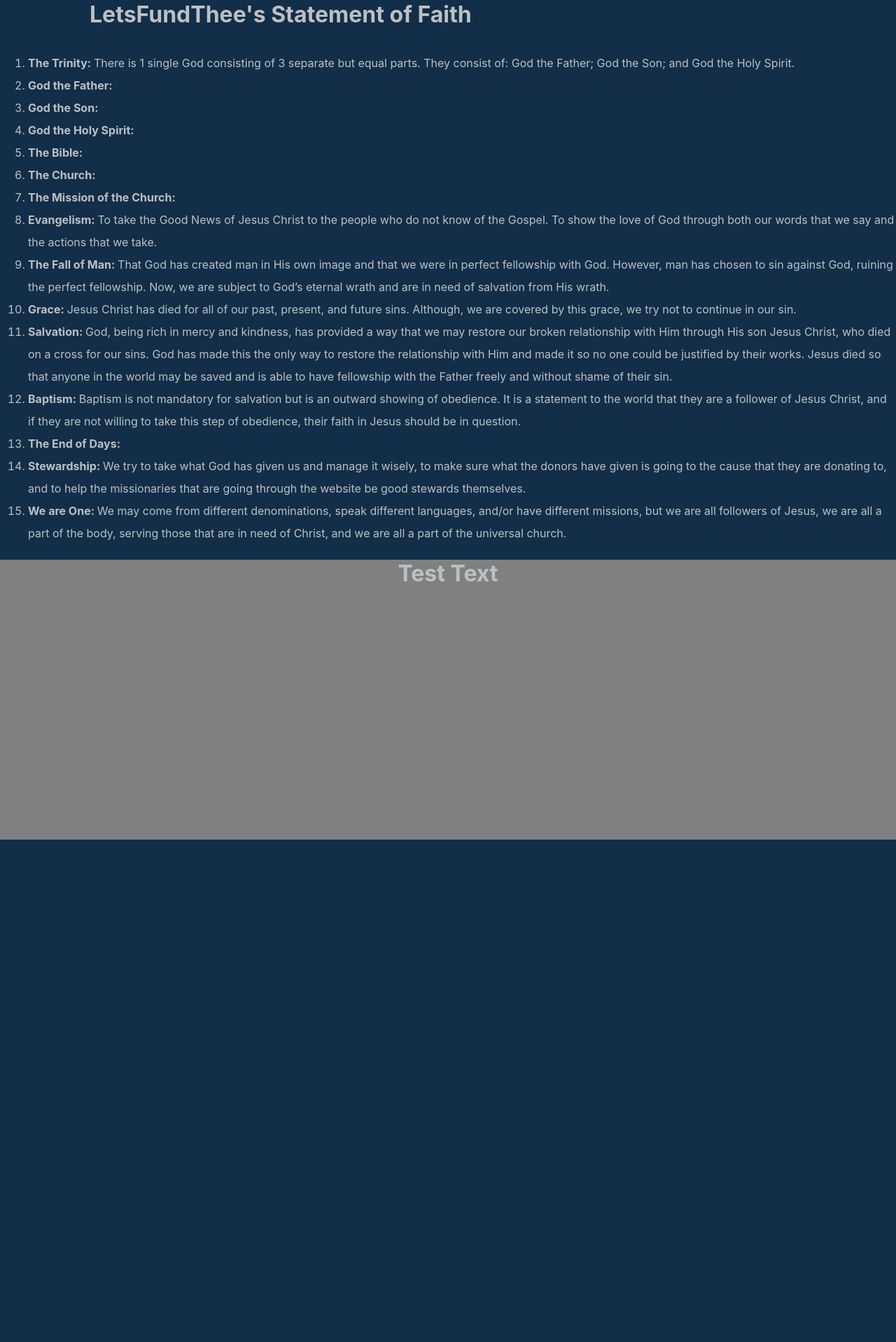
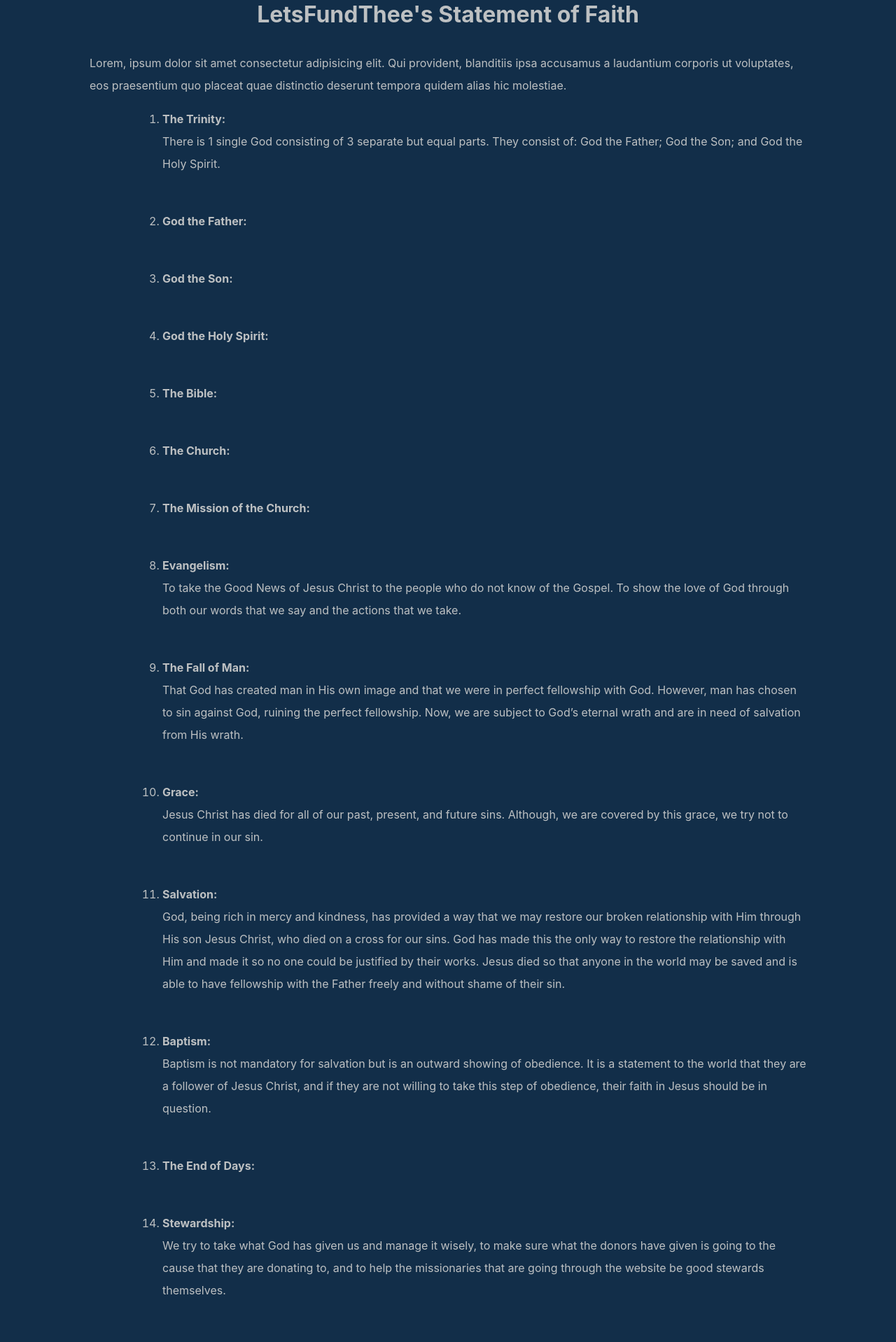
Before and after one commit to john-byron/portfolio, a React (Create React App) app: page /statement in a window 1280 px wide. Shown: the part 120-2038 px from the top of the page at 70% size. Before the commit the page ends 1320 px from the top, so only its background shows below. Built offline with nearby package versions, Linux system fonts and the light colour scheme.

Commit message:
Adjusted the Statement of Faith text

```diff
--- a/src/App.css
+++ b/src/App.css
@@ -15,6 +15,7 @@
 .title{
   margin-left: 10%;
   margin-right: 10%;
+  text-align: center;
 }
 
 p{
@@ -107,3 +108,13 @@
   line-height: 2;
   text-align: left;
 }
+
+#statementOfFaith-rules{
+  margin-left: 15%;
+  margin-right: 10%;
+}
+
+.statement-text{
+  display: flex;
+  padding-bottom: 50px;
+}
--- a/src/pages/StatementOfFaith.jsx
+++ b/src/pages/StatementOfFaith.jsx
@@ -4,26 +4,105 @@
 function StatementOfFaith() {
     return (
         <div className="faith">
-    <div>
+            <div id="statementOfFaith-header">
                 <h1 className="title" id="statementOfFaith-title">LetsFundThee's Statement of Faith</h1>
+
+                <p className="faith" id="statementOfFaith-intro">
+                    Lorem, ipsum dolor sit amet consectetur adipisicing elit. Qui provident, blanditiis ipsa accusamus a laudantium corporis ut voluptates, eos praesentium quo placeat quae distinctio deserunt tempora quidem alias hic molestiae.
+        </p>
             </div>
             <div className="faith" id="statementOfFaith-rules">
                 <ol >
-        <li><b>The Trinity: </b>There is 1 single God consisting of 3 separate but equal parts. They consist of: God the Father; God the Son; and God the Holy Spirit. </li>
-        <li><b>God the Father: </b></li>
-        <li><b>God the Son: </b></li>
-        <li><b>God the Holy Spirit: </b></li>
-        <li><b>The Bible: </b></li>
-        <li><b>The Church: </b></li>
-        <li><b>The Mission of the Church: </b></li>
-        <li><b>Evangelism: </b>To take the Good News of Jesus Christ to the people who do not know of the Gospel. To show the love of God through both our words that we say and the actions that we take.</li>
-        <li><b>The Fall of Man: </b>That God has created man in His own image and that we were in perfect fellowship with God. However, man has chosen to sin against God, ruining the perfect fellowship. Now, we are subject to God’s eternal wrath and are in need of salvation from His wrath.</li>
-        <li><b>Grace: </b>Jesus Christ has died for all of our past, present, and future sins. Although, we are covered by this grace, we try not to continue in our sin.</li>
-        <li><b>Salvation: </b>God, being rich in mercy and kindness, has provided a way that we may restore our broken relationship with Him through His son Jesus Christ, who died on a cross for our sins. God has made this the only way to restore the relationship with Him and made it so no one could be justified by their works. Jesus died so that anyone in the world may be saved and is able to have fellowship with the Father freely and without shame of their sin.</li>
-        <li><b>Baptism: </b>Baptism is not mandatory for salvation but is an outward showing of obedience. It is a statement to the world that they are a follower of Jesus Christ, and if they are not willing to take this step of obedience, their faith in Jesus should be in question.</li>
-        <li><b>The End of Days: </b></li>
-        <li><b>Stewardship: </b>We try to take what God has given us and manage it wisely, to make sure what the donors have given is going to the cause that they are donating to, and to help the missionaries that are going through the website be good stewards themselves.</li>
-        <li><b>We are One: </b>We may come from different denominations, speak different languages, and/or have different missions, but we are all followers of Jesus, we are all a part of the body, serving those that are in need of Christ, and we are all a part of the universal church.</li>
+                    <li><b>The Trinity: </b>
+                        <span className="statement-text">
+                            There is 1 single God consisting of 3 separate but equal parts. They consist of: God the Father; God the Son; and God the Holy Spirit.
+                    </span>
+                    </li>
+
+                    <li><b>God the Father: </b>
+                        <span className="statement-text">
+
+                        </span>
+                    </li>
+
+                    <li><b>God the Son: </b>
+                        <span className="statement-text">
+
+                        </span>
+                    </li>
+
+                    <li><b>God the Holy Spirit: </b>
+                        <span className="statement-text">
+
+                        </span>
+                    </li>
+
+                    <li><b>The Bible: </b>
+                        <span className="statement-text">
+
+                        </span>
+                    </li>
+
+                    <li><b>The Church: </b>
+                        <span className="statement-text">
+
+                        </span>
+                    </li>
+
+                    <li><b>The Mission of the Church: </b>
+                        <span className="statement-text">
+
+                        </span>
+                    </li>
+
+                    <li><b>Evangelism: </b>
+                        <span className="statement-text">
+                            To take the Good News of Jesus Christ to the people who do not know of the Gospel. To show the love of God through both our words that we say and the actions that we take.
+                        </span>
+                    </li>
+
+                    <li><b>The Fall of Man: </b>
+                        <span className="statement-text">
+                            That God has created man in His own image and that we were in perfect fellowship with God. However, man has chosen to sin against God, ruining the perfect fellowship. Now, we are subject to God’s eternal wrath and are in need of salvation from His wrath.
+                        </span>
+                    </li>
+
+                    <li><b>Grace: </b>
+                        <span className="statement-text">
+                            Jesus Christ has died for all of our past, present, and future sins. Although, we are covered by this grace, we try not to continue in our sin.
+                        </span>
+                    </li>
+
+                    <li><b>Salvation: </b>
+                        <span className="statement-text">
+                            God, being rich in mercy and kindness, has provided a way that we may restore our broken relationship with Him through His son Jesus Christ, who died on a cross for our sins. God has made this the only way to restore the relationship with Him and made it so no one could be justified by their works. Jesus died so that anyone in the world may be saved and is able to have fellowship with the Father freely and without shame of their sin.
+                        </span>
+                    </li>
+
+                    <li><b>Baptism: </b>
+                        <span className="statement-text">
+                            Baptism is not mandatory for salvation but is an outward showing of obedience. It is a statement to the world that they are a follower of Jesus Christ, and if they are not willing to take this step of obedience, their faith in Jesus should be in question.
+                        </span>
+                    </li>
+
+                    <li><b>The End of Days: </b>
+                        <span className="statement-text">
+
+                        </span>
+                    </li>
+
+                    <li><b>Stewardship: </b>
+                        <span className="statement-text">
+                            We try to take what God has given us and manage it wisely, to make sure what the donors have given is going to the cause that they are donating to, and to help the missionaries that are going through the website be good stewards themselves.
+                        </span>
+                    </li>
+
+                    <li><b>We are One: </b>
+                        <span className="statement-text">
+                            We may come from different denominations, speak different languages, and/or have different missions, but we are all followers of Jesus, we are all a part of the body, serving those that are in need of Christ, and we are all a part of the universal church.
+                        </span>
+                    </li>
+
                 </ol>
             </div>
         </div>
```
Also changed, not shown: src/pages/Budget.jsx (added, +11 -0 lines), 1 other file (tests, documents, lock files or other folders). Lines whose indentation alone changed are shown as unchanged.
